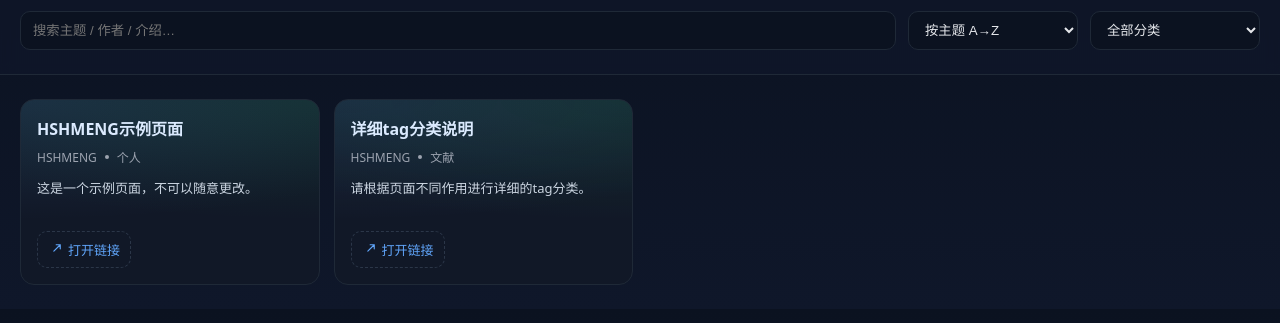
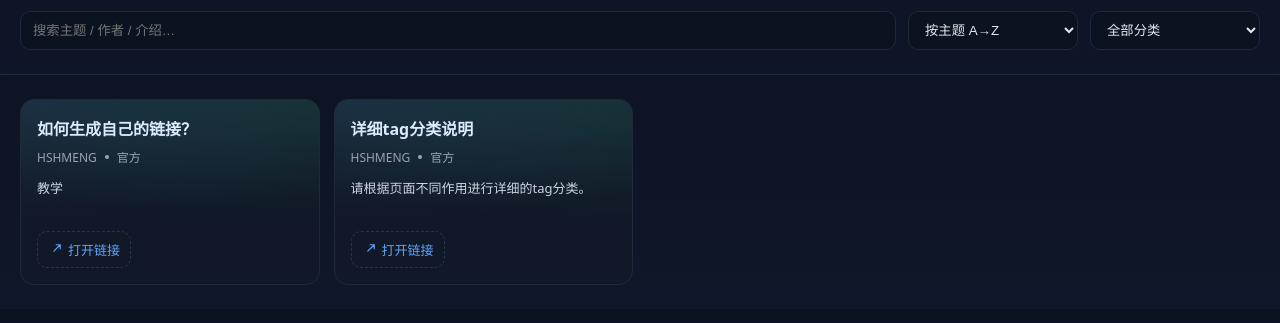
Before and after one commit to cloudflare-hshmeng/hshmeng-wiki-page-co-creation, a plain HTML site: page public/school/co-creation/co-creation.html in a window 1280 px wide. Shown: the part 59-382 px from the top of the page. Drawn offline with Linux system fonts and the light colour scheme.

Commit message:
更新教学

```diff
--- a/public/school/co-creation/co-creation.html
+++ b/public/school/co-creation/co-creation.html
@@ -155,18 +155,18 @@
     // 示例数据：可替换为后端接口返回的数据
     const items = [
         {
-            topic: "HSHMENG示例页面",
+            topic: "如何生成自己的链接？",
             author: "HSHMENG",
-            intro: "这是一个示例页面，不可以随意更改。",
-            link: "*",
-            tag: "个人"
+            intro: "教学",
+            link: "HSHMENG/link.html",
+            tag: "官方"
         },
         {
             topic: "详细tag分类说明",
             author: "HSHMENG",
             intro: "请根据页面不同作用进行详细的tag分类。",
             link: "HSHMENG/tags.html",
-            tag: "文献"
+            tag: "官方"
         }
     ];
 
```
Also changed, not shown: public/school/co-creation/HSHMENG/link.html (added, +29 -0 lines).
